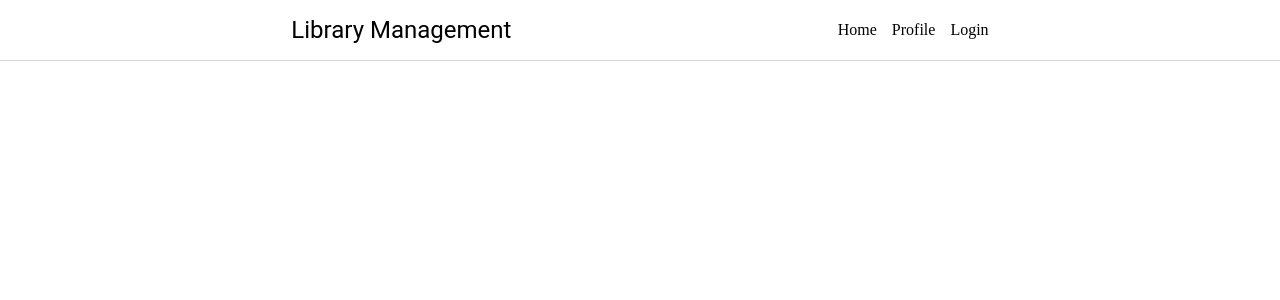
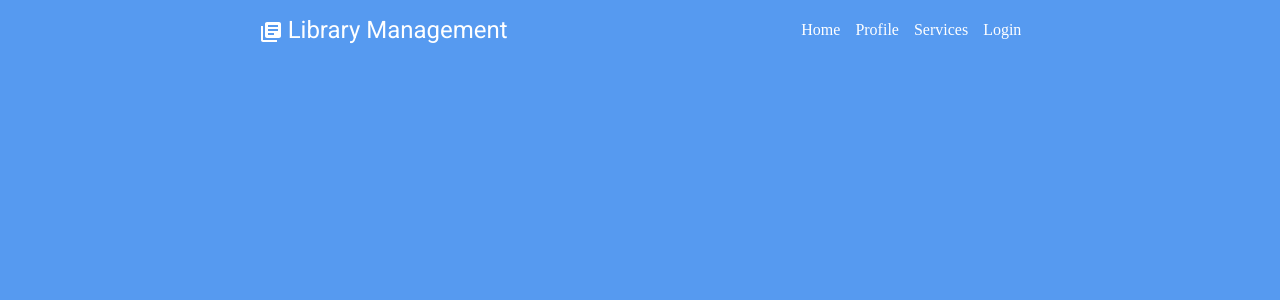
Before and after one commit to BentlyM/library-management-app, a React (Vite) app: page / in a window 1280 px wide. Shown: the top 300 px of the page. Built offline with nearby package versions, Linux system fonts and the light colour scheme.

Commit message:
added font family roboto, included a class navigation content to extend navbar changed some css for navbar list

```diff
--- a/package.json
+++ b/package.json
@@ -13,6 +13,7 @@
     "@auth0/auth0-react": "^2.2.4",
     "@emotion/react": "^11.13.0",
     "@emotion/styled": "^11.13.0",
+    "@fontsource/roboto": "^5.0.14",
     "@mui/icons-material": "^5.16.6",
     "@mui/material": "^5.16.6",
     "react": "^18.3.1",
--- a/src/components/NavBar.jsx
+++ b/src/components/NavBar.jsx
@@ -2,6 +2,7 @@ import * as React from 'react';
 import Box from '@mui/material/Box';
 import Typography from '@mui/material/Typography';
 import { Link } from 'react-router-dom';
+import LibraryBooksIcon from '@mui/icons-material/LibraryBooks';
 
 export default function NavBar() {
   const listStyling = {
@@ -16,29 +17,48 @@ export default function NavBar() {
         <Box
           padding={'5px'}
           sx={{
-            borderBottom: '1px solid lightgray',
             display: 'flex',
             justifyContent: 'space-evenly',
             alignItems: 'center',
           }}
         >
-          <Typography variant="h5">Library Management</Typography>
+          <Typography
+            variant="h5"
+            sx={{
+              display: 'flex',
+              justifyContent: 'center',
+              alignItems: 'center',
+              gap: '5px',
+              color: 'white',
+            }}
+          >
+            <LibraryBooksIcon style={{position: 'relative', top:'2px'}}/>
+            Library Management
+          </Typography>
           <ul className="nav-bar" style={listStyling}>
             <li>
-              <Link style={{ textDecoration: 'none', color: 'black' }} to={'/'}>
+              <Link style={{ textDecoration: 'none', color: 'white' }} to={'/'}>
                 Home
               </Link>
             </li>
             <li>
-              <Link style={{ textDecoration: 'none', color: 'black' }}>
+              <Link style={{ textDecoration: 'none', color: 'white' }}>
                 Profile
               </Link>
             </li>
             <li>
               <Link
-                style={{ textDecoration: 'none', color: 'black' }}
+                style={{ textDecoration: 'none', color: 'white' }}
+                to={'pricing'}
+              >
+                Services
+              </Link>
+            </li>
+            <li>
+              <Link
+                style={{ textDecoration: 'none', color: 'white' }}
                 to={'login'}
-              >
+                >
                 Login
               </Link>
             </li>
--- a/src/index.css
+++ b/src/index.css
@@ -2,6 +2,7 @@ body {
     margin: 0px;
     padding: 0px;
     box-sizing: border-box;
+    background-color: #569af0;
 }
 
 #root {
@@ -12,7 +13,7 @@ body {
 
 ul.nav-bar {
     & li a:hover {
-        color: #28c3e6 !important;
+        color: black !important;
         text-decoration: dotted;
       }
     & li a:active{
--- a/src/pages/HomePage.jsx
+++ b/src/pages/HomePage.jsx
@@ -1,11 +1,14 @@
 import React from 'react'
 import NavBar from '../components/NavBar'
+import '@fontsource/roboto/400.css';
 
 const HomePage = () => {
   return (
     <>
     <NavBar />
-    <div></div>
+    <div className='navigation-content'>
+
+    </div>
     </>
   )
 }
```
Also changed, not shown: 1 other file (tests, documents, lock files or other folders).
